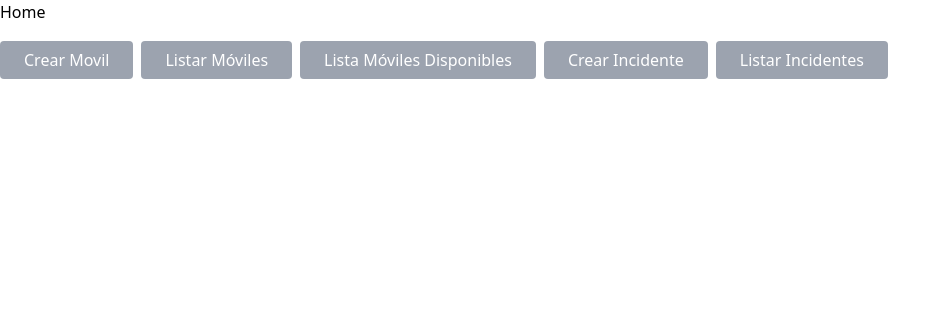
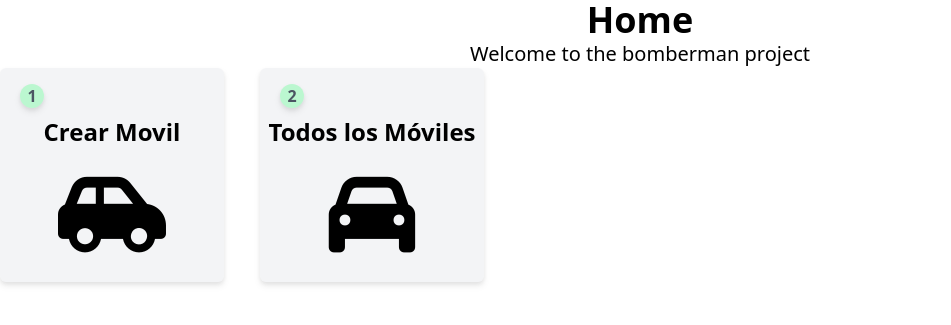
Before and after one commit to forNerzul/bomberman, a Flask app: page / in a window 1280 px wide. Shown: the top 325 px of the page, without its empty margins (0-951 px from the left). Run offline with Flask 2, Linux system fonts and the light colour scheme; some libraries are stand-ins or nearby versions.

Commit message:
improving the home page

```diff
--- a/templates/home.html
+++ b/templates/home.html
@@ -5,46 +5,68 @@
         <meta http-equiv="X-UA-Compatible" content="IE=edge" />
         <meta name="viewport" content="width=device-width, initial-scale=1.0" />
         <script src="https://cdn.tailwindcss.com"></script>
+        <script
+            src="https://kit.fontawesome.com/c45d654603.js"
+            crossorigin="anonymous"
+        ></script>
         <title>Home</title>
     </head>
     <body>
-        <h1>Home</h1>
-        <ul class="flex gap-2 mt-6">
-            <li>
-                <a
-                    class="bg-gray-400 text-white rounded px-6 py-2"
-                    href="{{ url_for('crear_movil') }}"
-                    >Crear Movil</a
-                >
-            </li>
-            <li>
-                <a
-                    class="bg-gray-400 text-white rounded px-6 py-2"
-                    href="{{ url_for('moviles') }}"
-                    >Listar Móviles</a
-                >
-            </li>
-            <li>
-                <a
-                    class="bg-gray-400 text-white rounded px-6 py-2"
-                    href="{{ url_for('disponibles') }}"
-                    >Lista Móviles Disponibles</a
-                >
-            </li>
-            <li>
-                <a
-                    class="bg-gray-400 text-white rounded px-6 py-2"
-                    href="{{ url_for('crear_incidente') }}"
-                    >Crear Incidente</a
-                >
-            </li>
-            <li>
-                <a
-                    class="bg-gray-400 text-white rounded px-6 py-2"
-                    href="{{ url_for('incidentes') }}"
-                    >Listar Incidentes</a
-                >
-            </li>
-        </ul>
+        <div class="container mx-auto">
+            <header class="flex flex-col justify-center items-center">
+                <h1 class="text-4xl font-bold">Home</h1>
+                <p class="text-xl">Welcome to the bomberman project</p>
+            </header>
+            <main>
+                <section class="flex gap-9">
+                    <div
+                        class="drop-shadow-md bg-gray-100 hover:drop-shadow-xl hover:text-gray-700 px-2 py-6 rounded-md w-56 h-46 card"
+                    >
+                        <a href="{{url_for('crear_movil')}}">
+                            <div
+                                class="card-title flex flex-col items-center justify-between"
+                            >
+                                <div
+                                    class="drop-shadow-md bg-green-200 rounded-full w-6 h-6 flex font-bold text-gray-600 justify-center items-center relative -top-2 -left-20"
+                                >
+                                    1
+                                </div>
+                                <div class="flex flex-col gap-6 items-center">
+                                    <h2 class="text-2xl font-bold text-center">
+                                        Crear Movil
+                                    </h2>
+                                    <i
+                                        class="fa-solid fa-car-side text-[5.4rem]"
+                                    ></i>
+                                </div>
+                            </div>
+                        </a>
+                    </div>
+                    <div
+                        class="drop-shadow-md bg-gray-100 hover:drop-shadow-xl hover:text-gray-700 px-2 py-6 rounded-md w-56 h-46 card"
+                    >
+                        <a href="{{url_for('moviles')}}">
+                            <div
+                                class="card-title flex flex-col items-center justify-between"
+                            >
+                                <div
+                                    class="drop-shadow-md bg-green-200 rounded-full w-6 h-6 flex font-bold text-gray-600 justify-center items-center relative -top-2 -left-20"
+                                >
+                                    2
+                                </div>
+                                <div class="flex flex-col gap-6 items-center">
+                                    <h2 class="text-2xl font-bold text-center">
+                                        Todos los Móviles
+                                    </h2>
+                                    <i
+                                        class="fa-solid fa-car text-[5.4rem]"
+                                    ></i>
+                                </div>
+                            </div>
+                        </a>
+                    </div>
+                </section>
+            </main>
+        </div>
     </body>
 </html>
```
